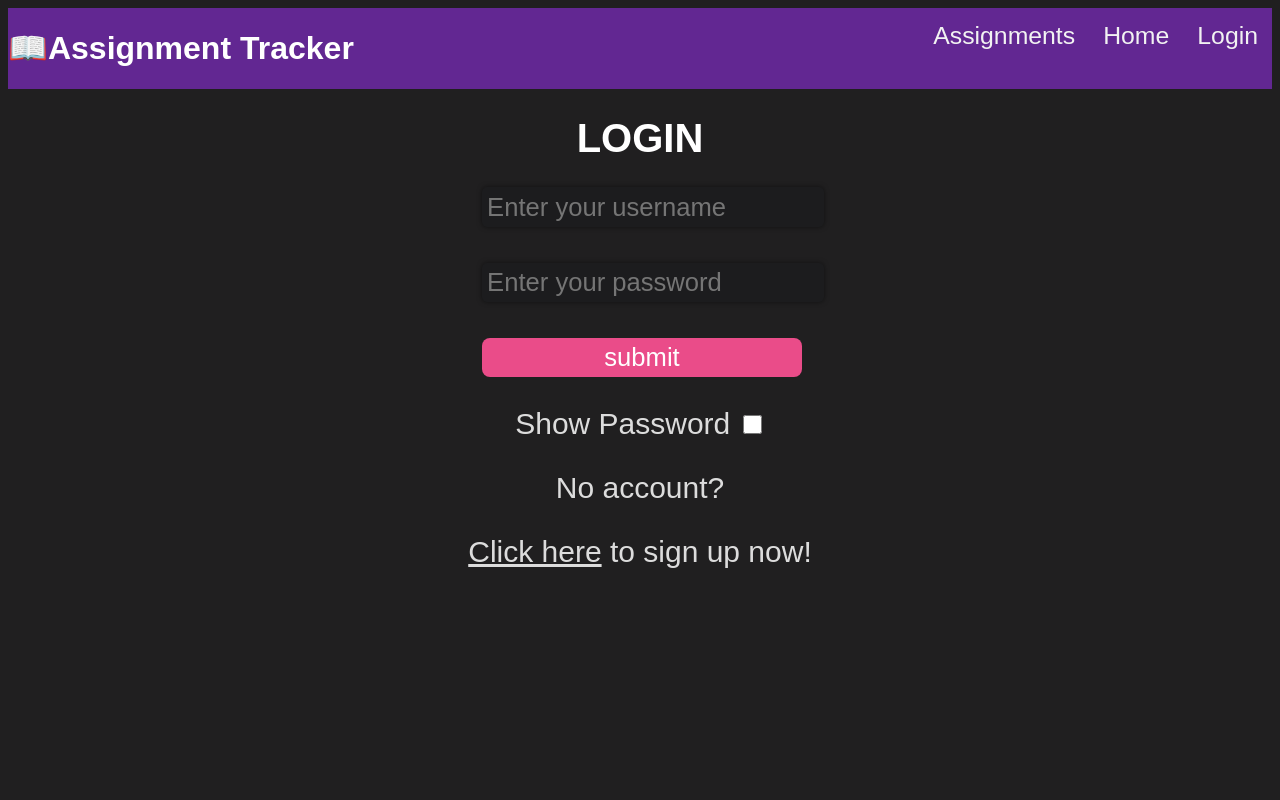
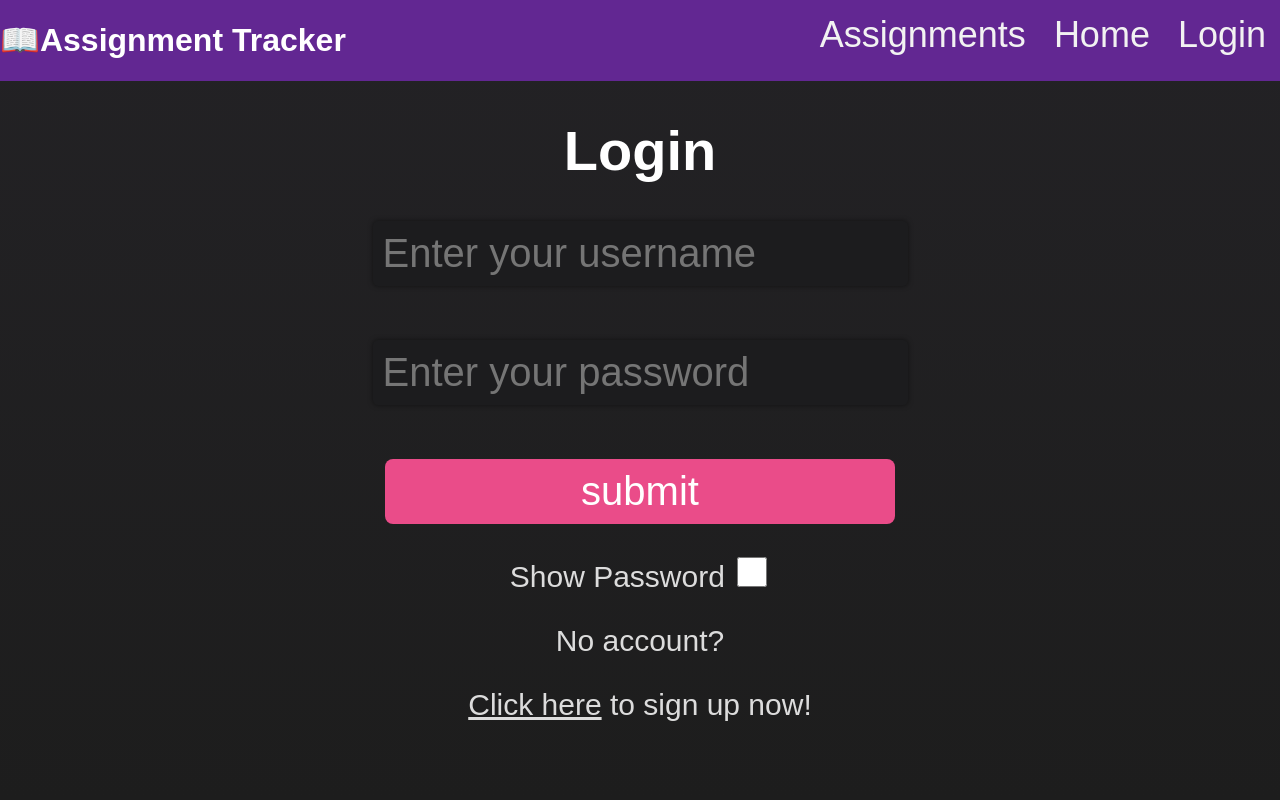
Before and after one commit to BluewolfJ124/Assignment-Tracker, a Flask app: page /login in a window 1280 px wide. Run offline with Flask 3, Linux system fonts and the light colour scheme.

Commit message:
changed css

```diff
--- a/main.py
+++ b/main.py
@@ -205,4 +205,5 @@ def resetpassword():
         return render_template("resetpass.html", name=get_username())
 
 if __name__ == '__main__':
-    app.run(debug=False, host="0.0.0.0")
+    init_sqlite_db()
+    app.run(debug=True, host="0.0.0.0")
--- a/static/form.css
+++ b/static/form.css
@@ -1,27 +1,27 @@
 body {
-  background-color: rgb(32, 31, 32);
+  min-height: 100vh;
+  margin: 0;
+  background-repeat: no-repeat;
+  background-image: linear-gradient(#232225, #1d1d1d);
   font-family: Arial, Helvetica, sans-serif;
 }
 
 h1 {
   color: white;
   text-align: center;
-font-size: 2.5rem;
+  font-size: 56px;
 }
-h2{
+h2 {
   color: white;
-font-size: 2rem;
+  font-size: 36px;
 }
 form{
-  text-align: left;
-  position: relative;
-  margin: auto;
-  width: 25%;
+  display: flex;
+  flex-direction: column;
+  align-items: center;
+  justify-content: center;
 }
-ul{
-color: white;
-font-size: 20px;
-}
+
 .center {
 display: block;
 margin-left: auto;
@@ -34,8 +34,8 @@ font-size: 30px;
 text-align: center;
 }
 input.check {
-width: 1.5vw;
-height: 1.5vw;
+width: 30px;
+height: 30px;
 }
 
 .erorr {
@@ -57,36 +57,31 @@ text-align: left;
   background-color: #EA4C89;
   border-radius: 8px;
   border-style: none;
-min-width: 25vw;
+  min-width: 510px;
   color: #FFFFFF;
   cursor: pointer;
   display: inline-block;
-font-size: 2vw;
+  font-size: 40px;
   font-weight: 500;
-list-style: none;
-margin: 0;
-outline: none;
   position: relative;
   text-align: center;
-padding: 0.4vw;
+  padding: 10px;
   text-decoration: none;
   transition: color 100ms;
   vertical-align: baseline;
   user-select: none;
--webkit-user-select: none;
-touch-action: manipulation;
 }
 
 .input {
   font-weight: 500;
-  font-size: 2vw;
+  font-size: 40px;
   color: #fff;
   background-color: rgb(28,28,30);
   box-shadow: 0 0 .4vw rgba(0,0,0,0.5), 0 0 0 .15vw transparent;
   border-radius: 0.4vw;
   border: none;
   outline: none;
-  padding: 0.4vw;
+  padding: 10px;
   max-width: 1000px;
   transition: .4s;
 }
@@ -105,7 +100,7 @@ top: 0;
 overflow: hidden;
 z-index: 10; /* Ensures the navbar stays above other elements */
 background-color: #622792;
-font-size:calc(12px + 1vw);;
+font-size: 36px;
 }
 
 #navbar h1{
@@ -119,7 +114,7 @@ display: block;
 color: #f2f2f2;
 text-align: left;
 padding: 14px;
-font-size:calc(12px + 1vw);
+font-size: 36px;
 position: relative;
 text-decoration: none;
 overflow: hidden;
--- a/templates/login.html
+++ b/templates/login.html
@@ -9,7 +9,7 @@
 </head>
 <body>
     {% include 'navbar.html' %}
-    <h1>LOGIN</h1>
+    <h1>Login</h1>
     <form method = "POST" action="{{ url_for('login') }}">
         <input autocomplete="off" class="input" type="text" id = "name" name= "name" pattern="[A-Za-z0-9_]+" placeholder="Enter your username">
         <br>
```
Also changed, not shown: static/style.css (+13 -9 lines). Lines whose indentation alone changed are shown as unchanged.
